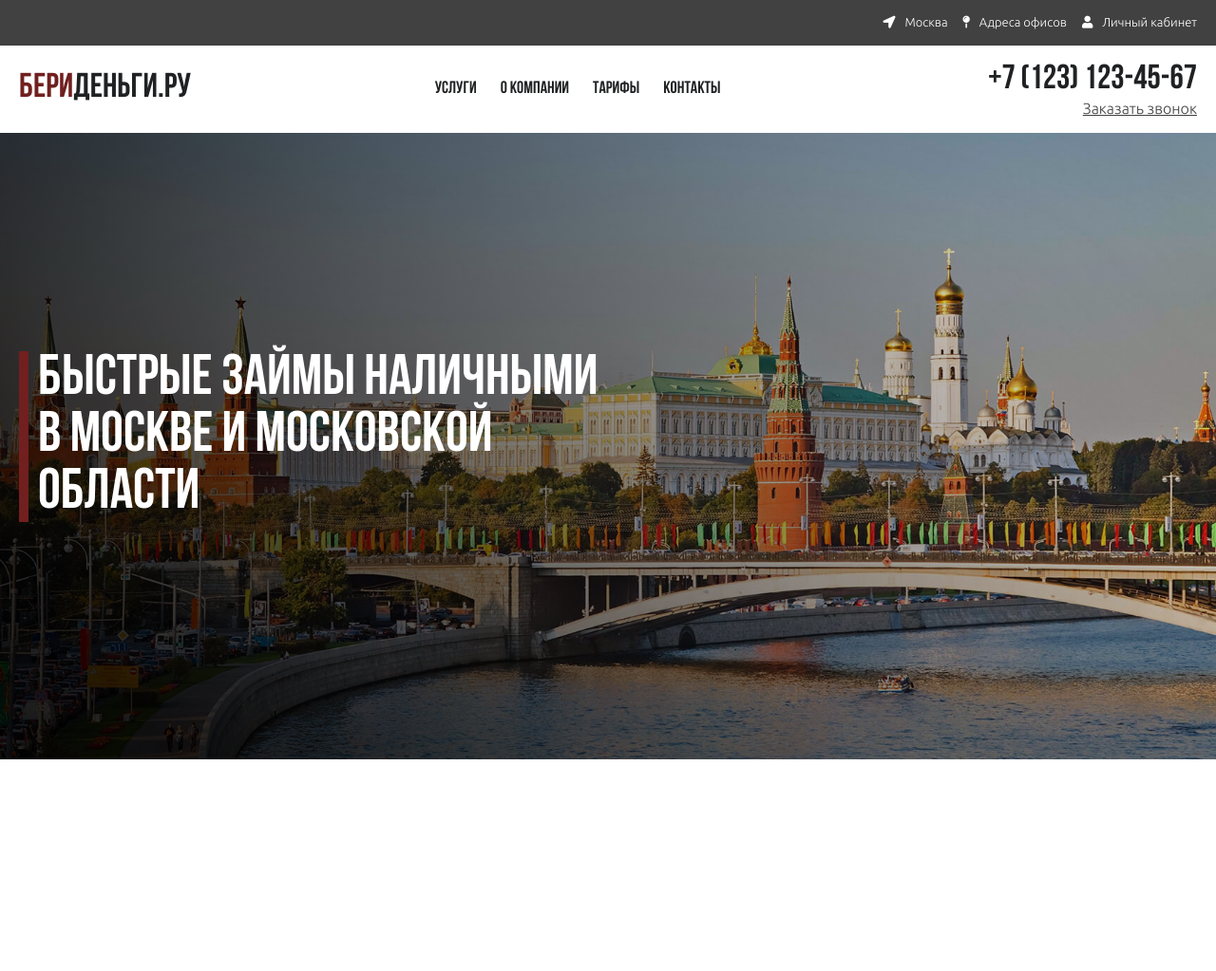
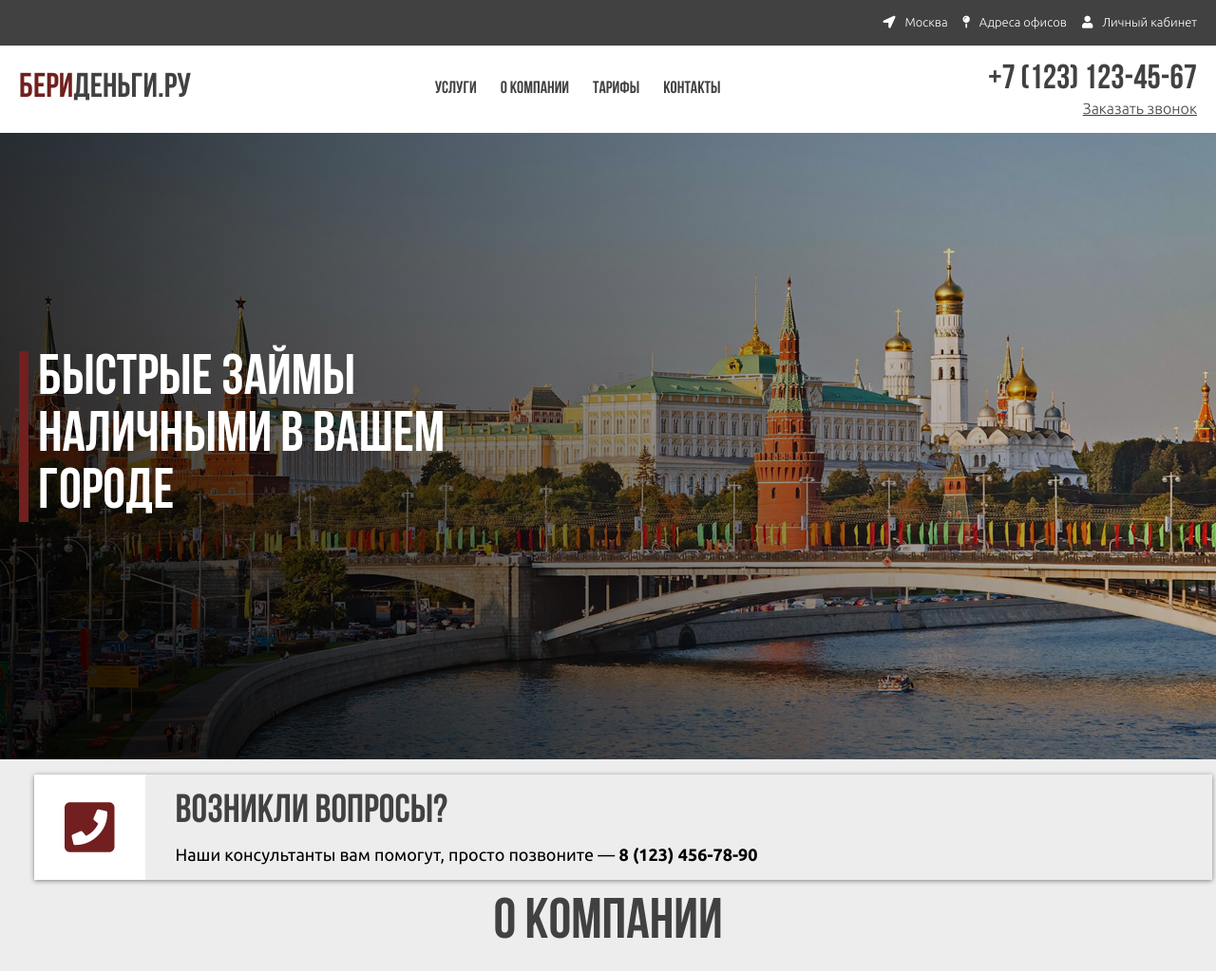
Before and after one commit to matveyeff/money, a website: page src/index.html in a window 1280 px wide. Shown: the whole page at 95% size. Before the commit the page ends 800 px from the top, so only its background shows below. Drawn offline with nearby package versions, Linux system fonts and the light colour scheme; files that its build step writes are made by us from their sources; files whose address does not match are found by name.

Commit message:
added about section

```diff
--- a/src/index.html
+++ b/src/index.html
@@ -56,7 +56,7 @@
 				<div class="container hero__container">
 					<div class="hero__content">
 						<div class="hero__left">
-							<h1 class="title title_white hero__title">Быстрые займы наличными в Москве и Московской области</h1>
+							<h1 class="title title_white hero__title">Быстрые займы наличными в вашем городе</h1>
 						</div>
 						<div class="hero__right">
 
@@ -66,6 +66,21 @@
 			</div>
 		</section>
 		<!-- /.section hero -->
+		<section class="section about">
+			<div class="container about__container">
+				<div class="questions">
+					<div class="questions__content">
+						<div class="questions__icon"></div>
+						<div class="questions__text">
+							<h4 class="questions__title">Возникли вопросы?</h4>
+							<p>Наши консультанты вам помогут, просто позвоните — <b>8 (123) 456-78-90</b></p>
+						</div>
+					</div>
+				</div>
+				<h2 class="title title_center">О компании</h2>
+			</div>
+		</section>
+		<!-- /.section about -->
 	</div>
 	<script src="js/script.min.js"></script>
 </body>
--- /dev/null
+++ b/src/sass/blocks/_about.scss
@@ -0,0 +1,3 @@
+.about {
+	background-color: $gray;
+}
--- a/src/sass/blocks/_hero.scss
+++ b/src/sass/blocks/_hero.scss
@@ -1,5 +1,10 @@
 .hero {
 	background: url(../img/bg-hero.jpg) center / cover no-repeat;
+	height: 100vh;
+	&__container {
+		display: flex;
+		height: 100%;
+	}
 	&__wrap {
 		position: relative;
 		height: 100vh;
--- a/src/sass/blocks/_logo.scss
+++ b/src/sass/blocks/_logo.scss
@@ -1,6 +1,6 @@
 .logo {
 	font-family: $title;
-	color: $gray;
+	color: $dark;
 	font-size: 2.25rem;
 	span {
 		color: $accent;
--- a/src/sass/blocks/_menu.scss
+++ b/src/sass/blocks/_menu.scss
@@ -8,7 +8,7 @@
 	}
 	&__link {
 		font-family: $title;
-		color: $gray;
+		color: $dark;
 		font-size: 1.125rem;
 	}
 }
--- a/src/sass/blocks/_phone.scss
+++ b/src/sass/blocks/_phone.scss
@@ -4,7 +4,7 @@
 	align-items: flex-end;
 	&__number {
 		font-family: $title;
-		color: $gray;
+		color: $dark;
 		font-size: 2.25rem;
 	}
 	&__callback {
--- /dev/null
+++ b/src/sass/blocks/_questions.scss
@@ -0,0 +1,33 @@
+.questions {
+	width: 100%;
+	margin: 1rem;
+	border-radius: 0.375rem;
+	&__content {
+		display: flex;
+		border-bottom: 0 none;
+		box-shadow: 0 1px 5px rgba(0, 0, 0, 0.46);
+	}
+	&__icon {
+		display: flex;
+		align-items: center;
+		color: $accent;
+		font-size: 3.75rem;
+		margin-right: 1rem;
+		background-color: $white;
+		padding: 1rem 2rem;
+		&::before {
+			content: '';
+			font-family: 'FA';
+		}
+	}
+	&__text {
+		padding: 1rem;
+		font-size: 1.125rem;
+	}
+	&__title {
+		font-family: $title;
+		font-size: 2.625rem;
+		color: $dark;
+		margin-bottom: .625rem;
+	}
+}
--- a/src/sass/layout/_base.scss
+++ b/src/sass/layout/_base.scss
@@ -58,10 +58,8 @@ h6 {
 
 .container {
 	position: relative;
-	display: flex;
 	width: 100%;
 	max-width: 1240px;
-	height: 100%;
 	margin: 0 auto;
 }
 
@@ -69,16 +67,18 @@ h6 {
 	display: flex;
 	flex-direction: column;
 	width: 100%;
-	height: 100vh;
 }
 
 .title {
 	font-family: $title;
-	color: $gray;
+	color: $dark;
 	font-size: 3.75rem;
 	margin-bottom: 20px;
 	line-height: 1;
 	&_white {
 		color: $white;
 	}
+	&_center {
+		text-align: center;
+	}
 }
--- a/src/sass/layout/_vars.scss
+++ b/src/sass/layout/_vars.scss
@@ -1,6 +1,6 @@
 // Colors
 
-$gray:				#1f2122;
+$gray:				#ededed;
 $white:				#ffffff;
 $dark:				#414141;
 $accent:			#711f1f;
```
Also changed, not shown: build/css/main.min.css, build/img/image.jpg (deleted), build/index.html, 1 other file.
